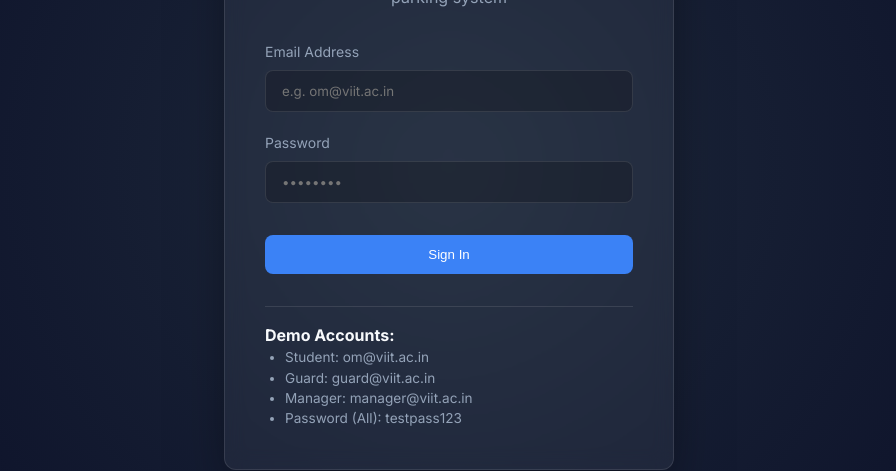
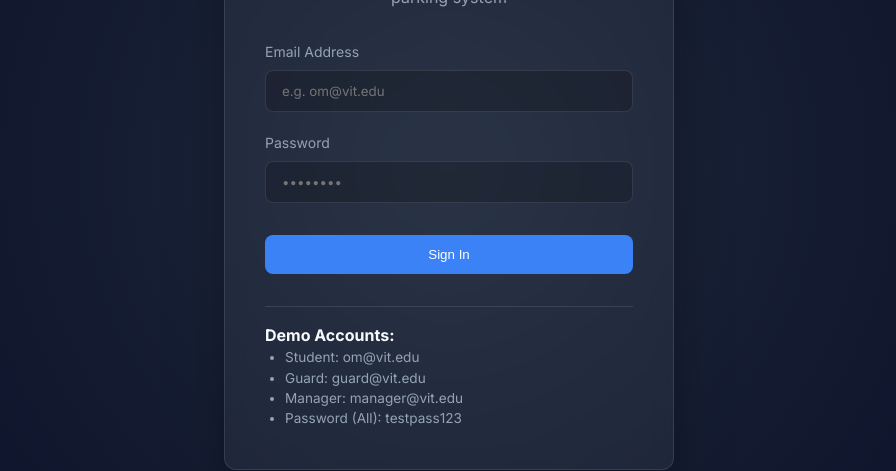
Before and after one commit to rohitsolanke-2006/Smart-Vehicle-Identification-and-Parking-Support-System, a React app in the folder frontend/: page / in a window 1280 px wide. Shown: the part 233-704 px from the top of the page, without its empty margins (191-1087 px from the left). Built offline with nearby package versions, Linux system fonts and the light colour scheme; the HTML template or start-up script is replaced by a standard one.

Commit message:
fix(core): resolve login validation errors, db seed hashes, and domain names - Om

```diff
--- a/frontend/src/pages/LoginPage.jsx
+++ b/frontend/src/pages/LoginPage.jsx
@@ -55,7 +55,7 @@ export default function LoginPage() {
               className="form-control"
               value={email}
               onChange={(e) => setEmail(e.target.value)}
-              placeholder="e.g. om@viit.ac.in"
+              placeholder="e.g. om@vit.edu"
               required
             />
           </div>
@@ -86,9 +86,9 @@ export default function LoginPage() {
         <div style={styles.demoInfo}>
           <p><strong>Demo Accounts:</strong></p>
           <ul style={{ paddingLeft: '20px', fontSize: '0.85rem', color: 'var(--text-muted)' }}>
-            <li>Student: om@viit.ac.in</li>
-            <li>Guard: guard@viit.ac.in</li>
-            <li>Manager: manager@viit.ac.in</li>
+            <li>Student: om@vit.edu</li>
+            <li>Guard: guard@vit.edu</li>
+            <li>Manager: manager@vit.edu</li>
             <li>Password (All): testpass123</li>
           </ul>
         </div>
--- a/frontend/src/services/api.js
+++ b/frontend/src/services/api.js
@@ -26,7 +26,11 @@ async function handleResponse(response) {
         let errorMsg = 'An error occurred';
         try {
             const errorData = await response.json();
-            errorMsg = errorData.detail || errorMsg;
+            if (Array.isArray(errorData.detail)) {
+                errorMsg = errorData.detail[0].msg;
+            } else {
+                errorMsg = errorData.detail || errorMsg;
+            }
         } catch (e) {
             errorMsg = response.statusText;
         }
@@ -40,14 +44,10 @@ async function handleResponse(response) {
 // ==========================================
 
 export async function login(email, password) {
-  const formData = new URLSearchParams();
-  formData.append('username', email); // OAuth2 expects 'username' field
-  formData.append('password', password);
-
   const response = await fetch(`${BASE_URL}/auth/login`, {
     method: 'POST',
-    headers: { 'Content-Type': 'application/x-www-form-urlencoded' },
-    body: formData,
+    headers: { 'Content-Type': 'application/json' },
+    body: JSON.stringify({ email: email, password: password }),
   });
   return handleResponse(response);
 }
```
Also changed, not shown: 2 other files (tests, documents, lock files or other folders).
